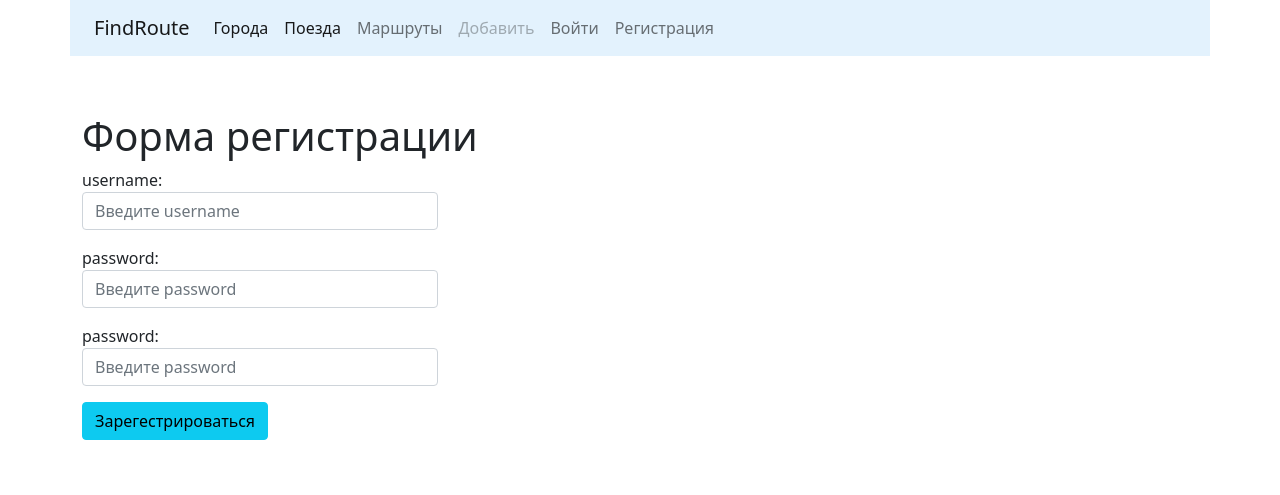
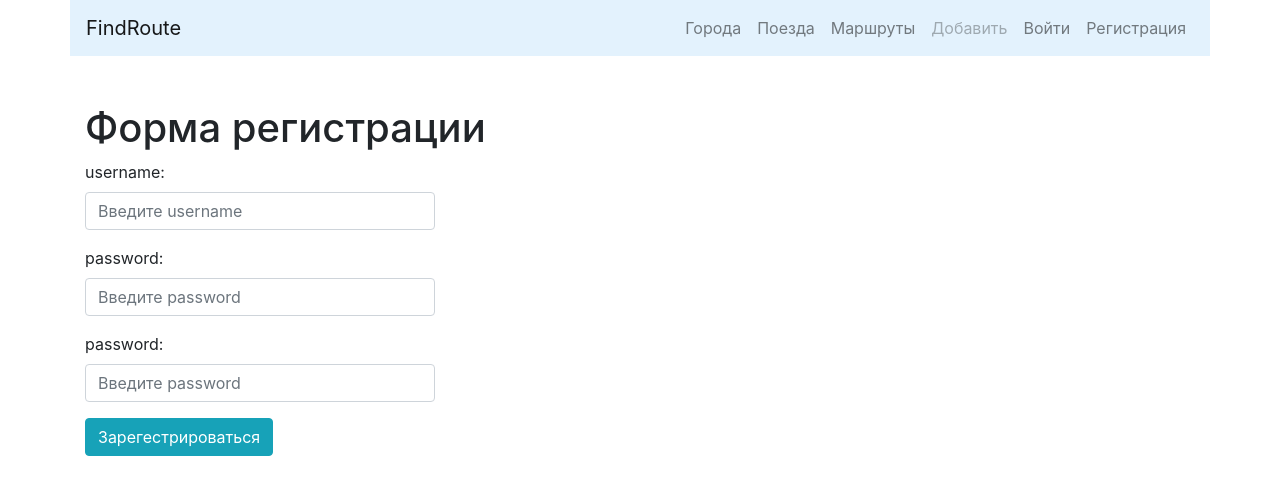
Before and after one commit to ArtemPenya/find_route, a Django app: page /accounts/registration/ in a window 1280 px wide. Shown: the top 495 px of the page. Run offline with Django 4.2, Linux system fonts and the light colour scheme; some libraries are stand-ins or nearby versions.

Commit message:
Настройки для Хероку

```diff
--- a/cities/forms.py
+++ b/cities/forms.py
@@ -4,7 +4,7 @@ from cities.models import City
 
 
 class HtmlForm(forms.Form):
-    name = forms.CharField(label='Город')
+    name = forms.CharField(label='ХХХ')
 
 
 class CityForm(forms.ModelForm):
--- a/templates/base.html
+++ b/templates/base.html
@@ -1,70 +1,75 @@
+{% url 'cities' as cities_home_url%}
+{% url 'create' as cities_create_url%}
+{% url 'trains' as trains_home_url%}
+{% url 'trains_create' as trains_create_url%}
+{% url 'list' as route_list%}
+
 
 <!doctype html>
 <html lang="en">
   <head>
     <!-- Required meta tags -->
     <meta charset="utf-8">
-    <meta name="viewport" content="width=device-width, initial-scale=1">
+    <meta name="viewport" content="width=device-width, initial-scale=1, shrink-to-fit=no">
 
     <!-- Bootstrap CSS -->
-    <link href="https://cdn.jsdelivr.net/npm/bootstrap@5.1.3/dist/css/bootstrap.min.css" rel="stylesheet"
-          integrity="sha384-1BmE4kWBq78iYhFldvKuhfTAU6auU8tT94WrHftjDbrCEXSU1oBoqyl2QvZ6jIW3" crossorigin="anonymous">
-    <link href="https://cdn.jsdelivr.net/npm/select2@4.1.0-rc.0/dist/css/select2.min.css" rel="stylesheet"/>
-
+    <link rel="stylesheet" href="https://cdn.jsdelivr.net/npm/bootstrap@4.5.3/dist/css/bootstrap.min.css" integrity="sha384-TX8t27EcRE3e/ihU7zmQxVncDAy5uIKz4rEkgIXeMed4M0jlfIDPvg6uqKI2xXr2" crossorigin="anonymous">
+    <link href="https://cdn.jsdelivr.net/npm/select2@4.1.0-beta.1/dist/css/select2.min.css" rel="stylesheet" />
     <title>{% block title %}{% endblock %}</title>
   </head>
   <body>
       <nav class="navbar navbar-expand-lg navbar-light container" style="background-color: #e3f2fd;">
-    <div class="container-fluid">
-        <a class="navbar-brand" href="{% url 'home' %}">FindRoute</a>
-        <button class="navbar-toggler" type="button" data-bs-toggle="collapse" data-bs-target="#navbarNavDropdown"
-                aria-controls="navbarNavDropdown" aria-expanded="false" aria-label="Toggle navigation">
+      <a class="navbar-brand" href="{% url 'home'%}">FindRoute</a>
+      <button class="navbar-toggler" type="button" data-toggle="collapse" data-target="#navbarNavDropdown" aria-controls="navbarNavDropdown" aria-expanded="false" aria-label="Toggle navigation">
         <span class="navbar-toggler-icon"></span>
       </button>
-        <div class="collapse navbar-collapse " id="navbarNavDropdown">
+      <div class="collapse navbar-collapse" id="navbarNavDropdown">
         <ul class="navbar-nav ml-auto">
-                <li class="nav-item">
-                    <a class="nav-link active" aria-current="page" href="{% url 'cities' %}">Города</a>
+          <li class="nav-item {% if request.path == cities_home_url%}active {% endif %}	">
+            <a class="nav-link" href="{% url 'cities'%}">Города </a>
           </li>
-                <li class="nav-item ">
-                    <a class="nav-link active" aria-current="page" href="{% url 'trains' %}">Поезда</a>
+          <li class="nav-item {% if request.path == trains_home_url%}active {% endif %}">
+            <a class="nav-link" href="{% url 'trains'%}">Поезда</a>
           </li>
-                <li class="nav-item">
-                    <a class="nav-link" href="{% url 'list' %}">Маршруты</a>
+          <li class="nav-item
+           {% if request.path == route_list%} active {% endif %}">
+            <a class="nav-link" href="{% url 'list'%}">Маршруты</a>
           </li>
-                {% if user.is_authenticated %}
-                <li class="nav-item dropdown {% if request.path == cities_create_url or request.path == trains_create_url %}
+          {% if user.is_authenticated%}
+          <li class="nav-item dropdown
+             {% if request.path == cities_create_url or request.path == trains_create_url %}
               active
-                {% endif %}">
-                <li>
-                    <a class="nav-link dropdown-toggle" href="#" id="navbarDropdownMenuLink" role="button"
-                       data-bs-toggle="dropdown" aria-expanded="false">
+             {% endif %}
+            ">
+            <a class="nav-link dropdown-toggle" href="#" id="navbarDropdownMenuLink" role="button" data-toggle="dropdown" aria-haspopup="true" aria-expanded="false">
              Добавить
             </a>
-                        <ul class="dropdown-menu" aria-labelledby="navbarDropdownMenuLink">
-                            <li><a class="dropdown-item" href="{% url 'create' %}">Новый город</a></li>
-                            <li><a class="dropdown-item" href="{% url 'trains_create' %}">Новый поезд</a></li>
-                        </ul>
+
+            <div class="dropdown-menu" aria-labelledby="navbarDropdownMenuLink">
+              <a class="dropdown-item" href="{% url 'create'%}">Новый город</a>
+              <a class="dropdown-item" href="{% url 'trains_create'%}">Новый поезд</a>
+            </div>
+
           </li>
           {% else %}
-                        <li class="nav-item">
+            <li class="nav-item ">
             <a class="nav-link disabled" href="">Добавить</a>
           </li>
             {% endif %}
-                {% if user.is_authenticated %}
-                    <li class="nav-item">
-                        <a class="nav-link" href="{% url 'logout' %}">Выйти</a>
+          {% if user.is_authenticated%}
+          <li class="nav-item ">
+            <a class="nav-link" href="{% url 'logout'%}">Выйти</a>
           </li>
           {% else %}
-                    <li class="nav-item">
-                        <a class="nav-link" href="{% url 'login' %}">Войти</a>
+          <li class="nav-item ">
+            <a class="nav-link" href="{% url 'login'%}">Войти</a>
           </li>
-                     <li class="nav-item">
-                        <a class="nav-link" href="{% url 'registration' %}">Регистрация</a>
+          <li class="nav-item ">
+            <a class="nav-link" href="{% url 'registration'%}">Регистрация</a>
           </li>
           {% endif %}
+
         </ul>
-        </div>
       </div>
     </nav>
       <div class="container">
@@ -73,14 +78,18 @@
             {% if messages %}
               {% for message in messages %}
                 {% if message.level == DEFAULT_MESSAGE_LEVELS.ERROR %}
-                        <div class="alert alert-danger alert-dismissible fade show" role="alert">
+                    <div class="alert alert-danger  alert-dismissible fade show" role="alert">
                       {{ message }}
-                            <button type="button" class="btn-close" data-bs-dismiss="alert" aria-label="Close"></button>
+                        <button type="button" class="close" data-dismiss="alert" aria-label="Close">
+                        <span aria-hidden="true">&times;</span>
+                        </button>
                     </div>
                 {% else %}
-                        <div class="alert alert-success alert-dismissible fade show" role="alert">
+                    <div class="alert alert-success  alert-dismissible fade show" role="alert">
                       {{ message }}
-                            <button type="button" class="btn-close" data-bs-dismiss="alert" aria-label="Close"></button>
+                      <button type="button" class="close" data-dismiss="alert" aria-label="Close">
+                        <span aria-hidden="true">&times;</span>
+                      </button>
                     </div>
                 {% endif %}
               {% endfor %}
@@ -89,26 +98,22 @@
         </div>
       </div>
       <div class="container">
-    <h1>{% block content %} {% endblock %}</h1>
+        {% block content %}{% endblock %}
       </div>
     <!-- Optional JavaScript; choose one of the two! -->
 
-<!-- Option 1: Bootstrap Bundle with Popper -->
-<script src="https://code.jquery.com/jquery-3.5.1.slim.js"
-        integrity="sha256-DrT5NfxfbHvMHux31Lkhxg42LY6of8TaYyK50jnxRnM=" crossorigin="anonymous"></script>
-<script src="https://cdn.jsdelivr.net/npm/select2@4.1.0-rc.0/dist/js/select2.min.js"></script>
-<script src="https://cdn.jsdelivr.net/npm/bootstrap@5.1.3/dist/js/bootstrap.bundle.min.js"
-        integrity="sha384-ka7Sk0Gln4gmtz2MlQnikT1wXgYsOg+OMhuP+IlRH9sENBO0LRn5q+8nbTov4+1p"
-        crossorigin="anonymous"></script>
+    <!-- Option 1: jQuery and Bootstrap Bundle (includes Popper) -->
+    <script src="https://code.jquery.com/jquery-3.5.1.slim.min.js" integrity="sha384-DfXdz2htPH0lsSSs5nCTpuj/zy4C+OGpamoFVy38MVBnE+IbbVYUew+OrCXaRkfj" crossorigin="anonymous"></script>
+      <script src="https://cdn.jsdelivr.net/npm/select2@4.1.0-beta.1/dist/js/select2.min.js"></script>
+    <script src="https://cdn.jsdelivr.net/npm/bootstrap@4.5.3/dist/js/bootstrap.bundle.min.js" integrity="sha384-ho+j7jyWK8fNQe+A12Hb8AhRq26LrZ/JpcUGGOn+Y7RsweNrtN/tE3MoK7ZeZDyx" crossorigin="anonymous"></script>
 
-
-<!-- Option 2: Separate Popper and Bootstrap JS -->
-<!--
-<script src="https://cdn.jsdelivr.net/npm/@popperjs/core@2.10.2/dist/umd/popper.min.js" integrity="sha384-7+zCNj/IqJ95wo16oMtfsKbZ9ccEh31eOz1HGyDuCQ6wgnyJNSYdrPa03rtR1zdB" crossorigin="anonymous"></script>
-<script src="https://cdn.jsdelivr.net/npm/bootstrap@5.1.3/dist/js/bootstrap.min.js" integrity="sha384-QJHtvGhmr9XOIpI6YVutG+2QOK9T+ZnN4kzFN1RtK3zEFEIsxhlmWl5/YESvpZ13" crossorigin="anonymous"></script>
+    <!-- Option 2: jQuery, Popper.js, and Bootstrap JS
+    <script src="https://code.jquery.com/jquery-3.5.1.slim.min.js" integrity="sha384-DfXdz2htPH0lsSSs5nCTpuj/zy4C+OGpamoFVy38MVBnE+IbbVYUew+OrCXaRkfj" crossorigin="anonymous"></script>
+    <script src="https://cdn.jsdelivr.net/npm/popper.js@1.16.1/dist/umd/popper.min.js" integrity="sha384-9/reFTGAW83EW2RDu2S0VKaIzap3H66lZH81PoYlFhbGU+6BZp6G7niu735Sk7lN" crossorigin="anonymous"></script>
+    <script src="https://cdn.jsdelivr.net/npm/bootstrap@4.5.3/dist/js/bootstrap.min.js" integrity="sha384-w1Q4orYjBQndcko6MimVbzY0tgp4pWB4lZ7lr30WKz0vr/aWKhXdBNmNb5D92v7s" crossorigin="anonymous"></script>
     -->
   <script>
-    $(document).ready(function () {
+    $(document).ready(function() {
         $('.js-example-basic-single').select2();
         $('.js-example-basic-multiple').select2();
     });
--- /dev/null
+++ b/travel/settings/__init__.py
@@ -0,0 +1,5 @@
+from .production import *
+try:
+    from .local_settings import *
+except ImportError:
+    pass
```
Also changed, not shown: requirements.txt (added, +17 -0 lines), travel/settings/production.py (renamed from travel/settings.py, +22 -4 lines), db.sqlite3, 2 other files. Lines whose indentation alone changed are shown as unchanged.
